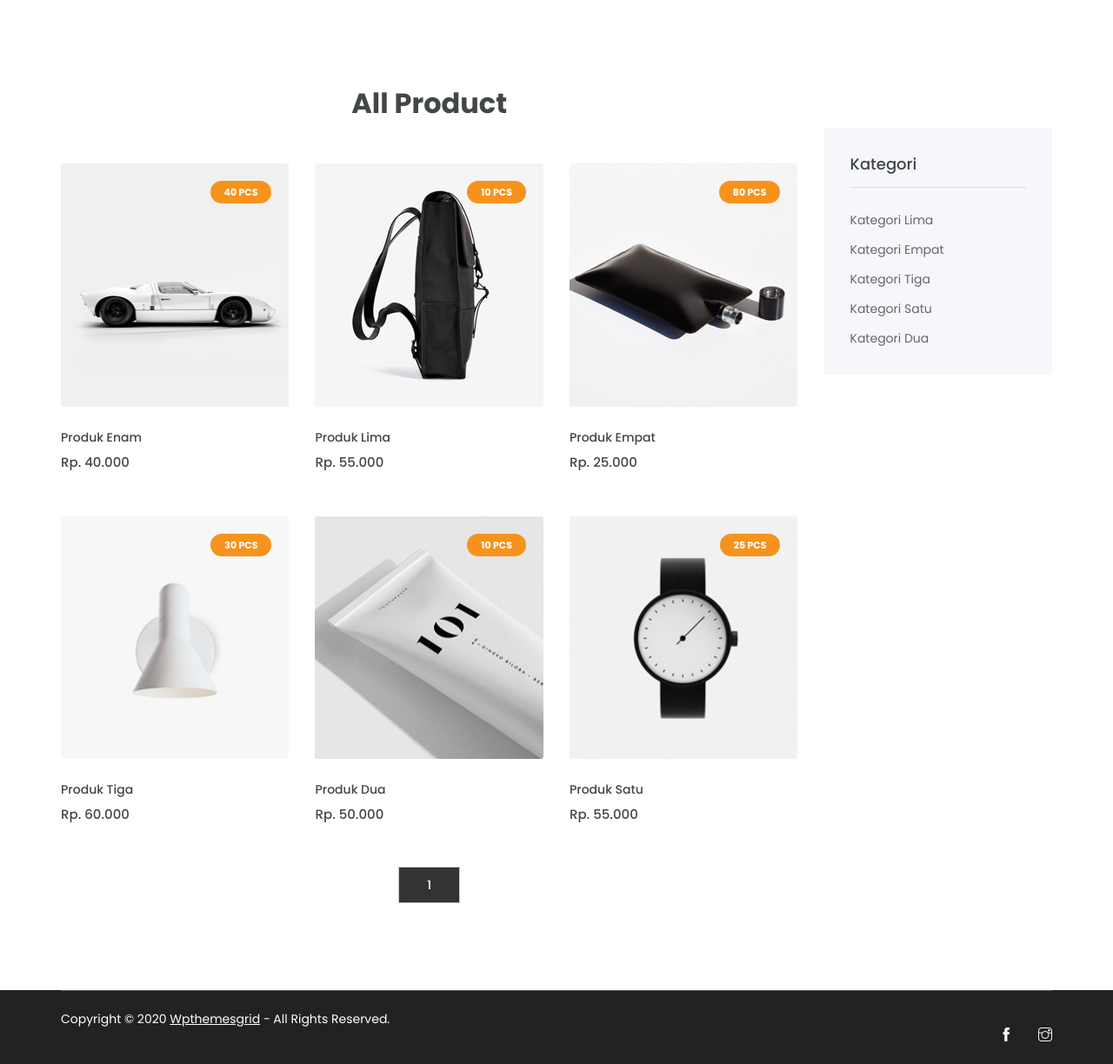
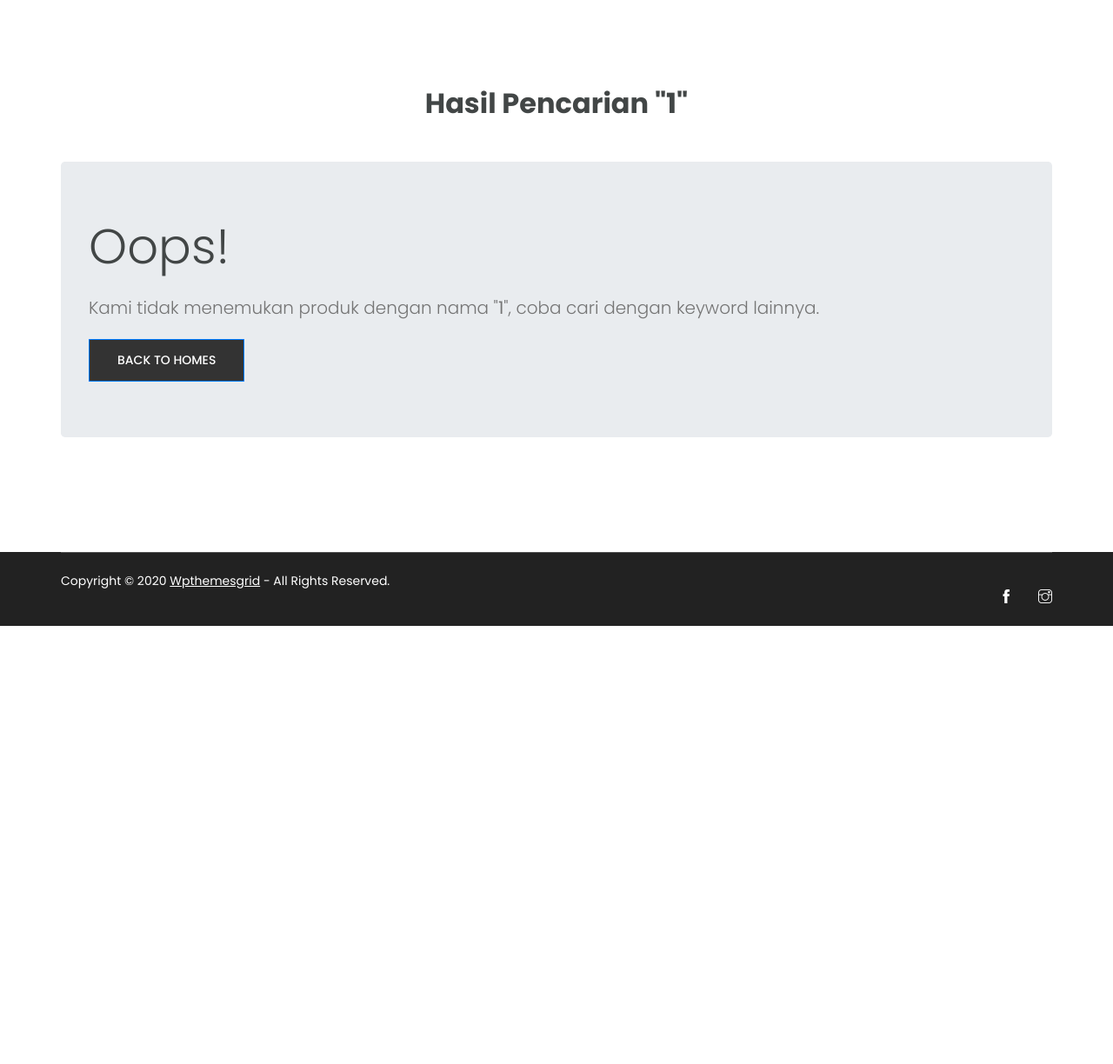
Before and after one commit to devsatrio/eshop, a PHP site: page /pencarian.php?search=1 in a window 1280 px wide. Shown: the part 221-1445 px from the top of the page at 87% size. After the commit the page ends 941 px from the top, so only its background shows below. Run offline with PHP 8.4, Linux system fonts and the light colour scheme; data comes from the database, SQL or seed files in the repository; some libraries are stand-ins or nearby versions.

Commit message:
editing detail produk

```diff
--- a/base_n.php
+++ b/base_n.php
@@ -59,9 +59,9 @@ while($st=mysqli_fetch_assoc($datasetting)) { ?>
                 <div class="col-lg-8 col-md-7 col-12">
                     <div class="search-bar-top">
                         <div class="search-bar">
-                            <form>
-                                <input name="search" placeholder="Search Products Here....." type="search">
-                                <button class="btnn"><i class="ti-search"></i></button>
+                            <form action="pencarian.php" method="get">
+                                <input required name="search" placeholder="Search Products Here....." type="search">
+                                <button type="submit" class="btnn"><i class="ti-search"></i></button>
                             </form>
                         </div>
                     </div>
--- a/base_nav.php
+++ b/base_nav.php
@@ -59,13 +59,9 @@ while($st=mysqli_fetch_assoc($datasetting)) { ?>
                 <div class="col-lg-8 col-md-7 col-12">
                     <div class="search-bar-top">
                         <div class="search-bar">
-                            <!-- <select disabled>
-                                <option value="All Product">All Product</option>
-
-                            </select> -->
-                            <form>
-                                <input name="search" class="form-controls" placeholder="Search Products Here.....">
-                                <button class="btnn"><i class="ti-search"></i></button>
+                            <form action="pencarian.php" method="get">
+                                <input required name="search" placeholder="Search Products Here....." type="search">
+                                <button type="submit" class="btnn"><i class="ti-search"></i></button>
                             </form>
                         </div>
                     </div>
@@ -114,14 +110,12 @@ while($st=mysqli_fetch_assoc($datasetting)) { ?>
                                     <a href="checkout.html" class="btn animate">Checkout</a>
                                 </div>
                             </div>
-                            <!--/ End Shopping Item -->
                         </div>
                     </div>
                 </div>
             </div>
         </div>
     </div>
-    <!-- Header Inner -->
     <div class="header-inner">
         <div class="container">
             <div class="cat-nav-head">
--- a/pencarian.php
+++ b/pencarian.php
@@ -2,27 +2,29 @@
 <html lang="zxx">
 <?php include 'php/koneksi.php';?>
 <?php include 'base_h.php';?>
+
 <body class="js">
     <?php include 'base_nav.php';?>
     <section class="product-area shop-sidebar shop section">
         <div class="container">
             <div class="row">
-                <div class="col-lg-9 col-md-8 col-12">
+                <div class="col-lg-12 col-md-12 col-12">
                     <div class="row">
                         <div class="col-12 text-center">
-                            <h2>All Product</h2>
+                            <h2>Hasil Pencarian "<?=$_GET['search']?>"</h2>
                         </div>
                         <?php
                         $halaman = 12;
                         $page = isset($_GET["halaman"]) ? (int)$_GET["halaman"] : 1;
                         $mulai = ($page>1) ? ($page * $halaman) - $halaman : 0;
-                        $produk = mysqli_query($koneksi,"select * from produk order by id desc limit 0,8");
+                        $produk = mysqli_query($koneksi,"select * from produk where nama LIKE '%$_GET[search]%' order by id desc limit 0,8");
                         $total = mysqli_num_rows($produk);
                         $pages = ceil($total/$halaman);
-                        $proquery = mysqli_query($koneksi,"select * from produk order by id desc LIMIT $mulai, $halaman");
+                        $proquery = mysqli_query($koneksi,"select * from produk where nama LIKE '%$_GET[search]%' order by id desc LIMIT $mulai, $halaman");
                         $no =$mulai+1;
+                        if($total > 0){
                         while($dpro=mysqli_fetch_assoc($proquery)) { ?>
-                        <div class="col-lg-4 col-md-6 col-12">
+                        <div class="col-lg-3 col-md-6 col-12">
                             <div class="single-product">
                                 <div class="product-img">
                                     <a href="produk.php?id=<?php echo $dpro['id']?>">
@@ -54,20 +56,24 @@
                         <?php } ?>
 
                     </div>
-                </div>
-                <div class="col-lg-3 col-md-4 col-12">
-                    <div class="shop-sidebar">
-                        <div class="single-widget category mt-5">
-                            <h3 class="title">Kategori</h3>
-                            <ul class="categor-list">
-                                <?php $datakategori = mysqli_query($koneksi,"select * from kategori order by id desc");
-                                while($dkat=mysqli_fetch_assoc($datakategori)) { ?>
-                                <li><a href="kategori.php?kategori=<?=$dkat['slug']?>"><?php echo $dkat['nama']?></a>
-                                </li>
-                                <?php } ?>
-                            </ul>
+                    <?php }else{ ?>
+                    <div class="col-12 mt-5">
+                        <div class="jumbotron">
+                            <h1 class="display-4">Oops!</h1>
+                            <br>
+                            <p class="lead">Kami tidak menemukan produk dengan nama "<b><?= $_GET['search']?></b>", coba
+                                cari dengan keyword lainnya.</p>
+                            <br>
+                            <p class="lead">
+                                <a href="index.php">
+                                    <button class="btn btn-primary btn-lg" type="button">Back to homes</button>
+                                </a>
+                            </p>
+
                         </div>
+
                     </div>
+                    <?php } ?>
                 </div>
             </div>
         </div>
--- a/php/koneksi.php
+++ b/php/koneksi.php
@@ -1,5 +1,5 @@
 <?php
-$koneksi = mysqli_connect("localhost","root","d7676543","db_eshop");
+$koneksi = mysqli_connect("localhost","root","","db_eshop");
 
 if(mysqli_connect_errno()){
 	echo "koneksi gagal";
```
Also changed, not shown: contact-us.php (+17 -8 lines), produk.php (+4 -5 lines).
